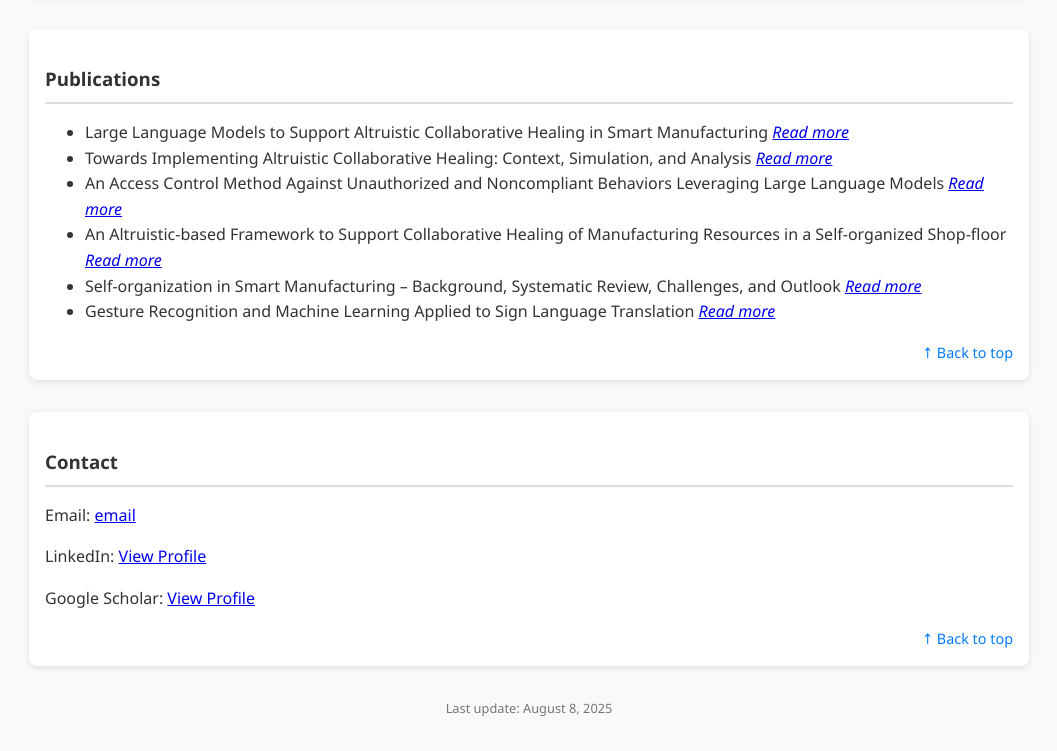
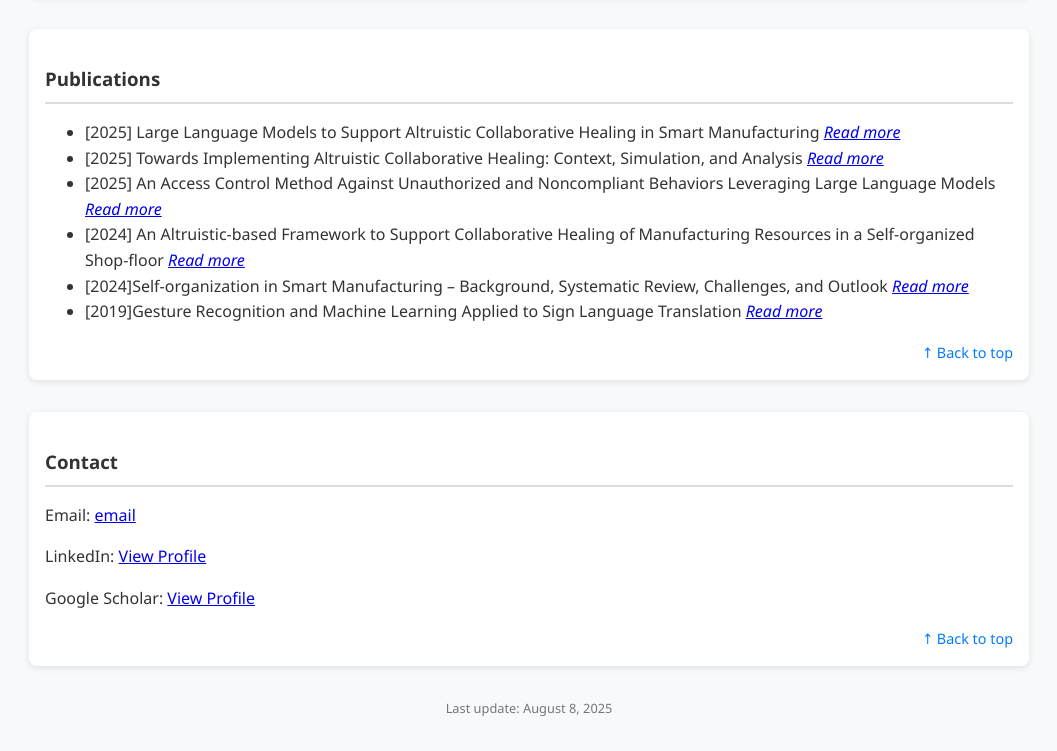
Before and after one commit to 1uch0/personal, a plain HTML site: page index.html in a window 1280 px wide. Shown: the part 868-1619 px from the top of the page, without its empty margins (111-1168 px from the left). Drawn offline with Linux system fonts and the light colour scheme.

Commit message:
Update index.html

```diff
--- a/index.html
+++ b/index.html
@@ -178,27 +178,27 @@
             <h3>Publications</h3>
             <ul>
                 <li>
-                    Large Language Models to Support Altruistic Collaborative Healing in Smart Manufacturing
+                    [2025] Large Language Models to Support Altruistic Collaborative Healing in Smart Manufacturing
                     <em><a href="https://link.springer.com/chapter/10.1007/978-3-031-97051-1_5" target="_blank">Read more</a></em>
                 </li>
                 <li>
-                    Towards Implementing Altruistic Collaborative Healing: Context, Simulation, and Analysis
+                    [2025] Towards Implementing Altruistic Collaborative Healing: Context, Simulation, and Analysis
                     <em><a href="https://ieeexplore.ieee.org/document/10890982" target="_blank">Read more</a></em>
                 </li>
                 <li>
-                    An Access Control Method Against Unauthorized and Noncompliant Behaviors Leveraging Large Language Models
+                    [2025] An Access Control Method Against Unauthorized and Noncompliant Behaviors Leveraging Large Language Models
                     <em><a href="https://link.springer.com/chapter/10.1007/978-3-031-97051-1_3" target="_blank">Read more</a></em>
                 </li>
                 <li>
-                    An Altruistic-based Framework to Support Collaborative Healing of Manufacturing Resources in a Self-organized Shop-floor
+                     [2024] An Altruistic-based Framework to Support Collaborative Healing of Manufacturing Resources in a Self-organized Shop-floor
                     <em><a href="https://ieeexplore.ieee.org/document/10379803" target="_blank">Read more</a></em>
                 </li>
                 <li>
-                    Self-organization in Smart Manufacturing – Background, Systematic Review, Challenges, and Outlook
+                     [2024]Self-organization in Smart Manufacturing – Background, Systematic Review, Challenges, and Outlook
                     <em><a href="https://ieeexplore.ieee.org/document/10029369" target="_blank">Read more</a></em>
                 </li>
                 <li>
-                    Gesture Recognition and Machine Learning Applied to Sign Language Translation
+                     [2019]Gesture Recognition and Machine Learning Applied to Sign Language Translation
                     <em><a href="https://link.springer.com/chapter/10.1007/978-981-10-4086-3_59" target="_blank">Read more</a></em>
                 </li>
             </ul>
```
